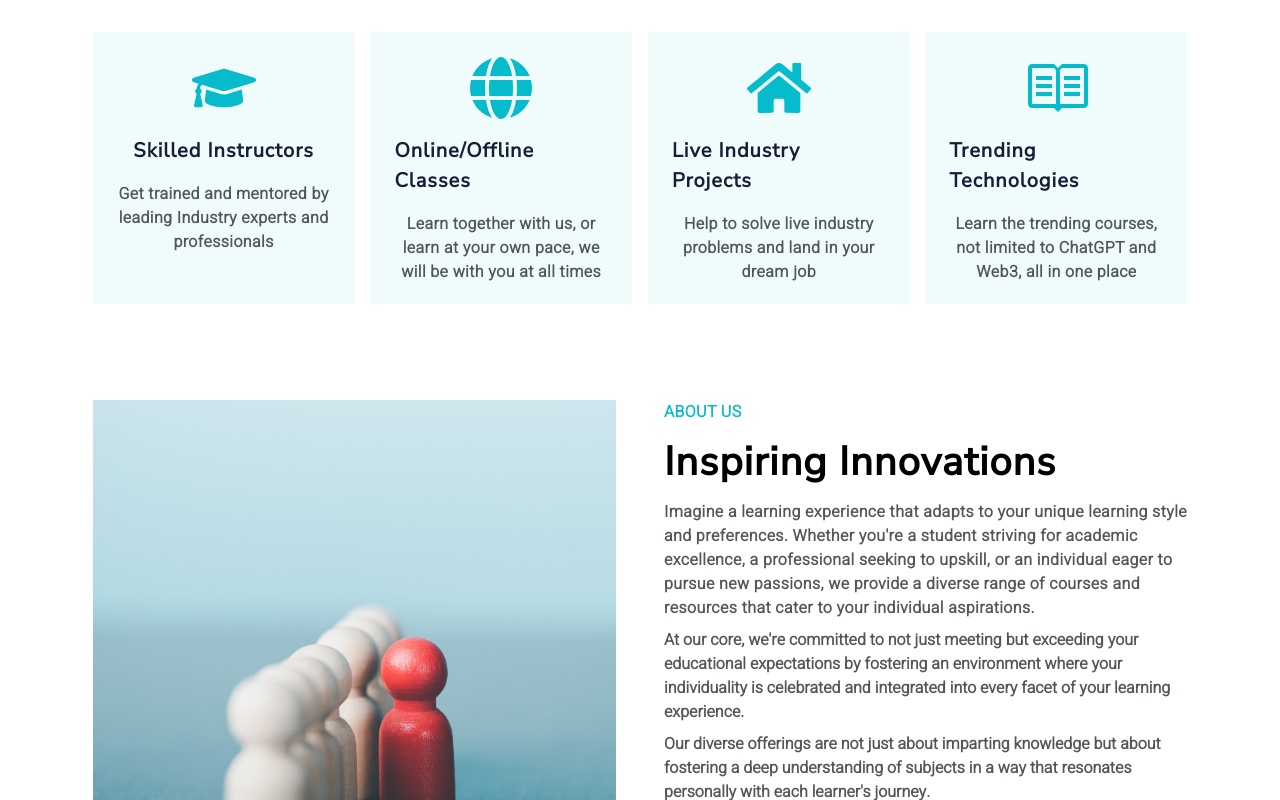
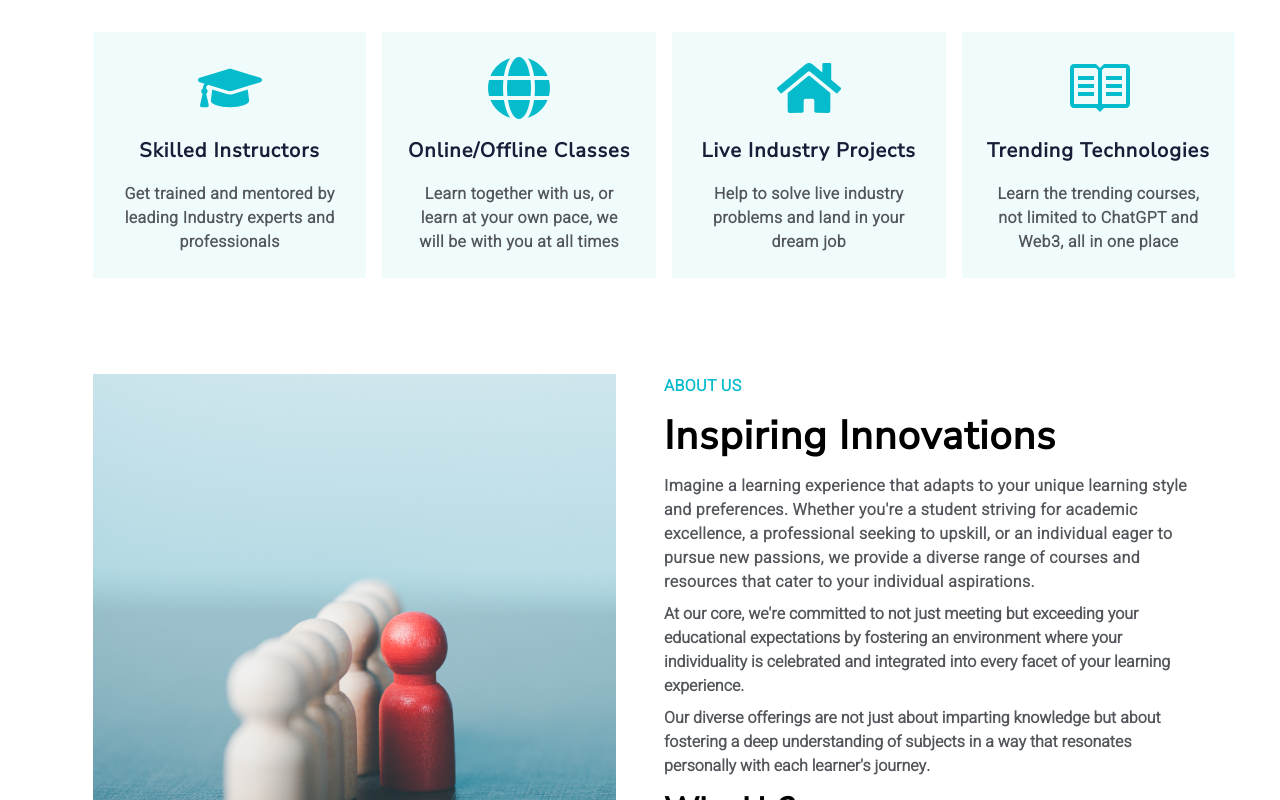
Before and after one commit to balavignesh111/saii-website, a React (Vite) app: page / in a window 1280 px wide. Shown: the top 800 px of the page. Built offline with nearby package versions, Linux system fonts and the light colour scheme.

Commit message:
responsive added for card components

```diff
--- a/src/components/home-page/about-us.component.jsx
+++ b/src/components/home-page/about-us.component.jsx
@@ -4,12 +4,12 @@ import { FaArrowRight } from "react-icons/fa";
 const About = () => {
   return (
     <div className="w-[90%] flex flex-col justify-between items-start gap-12 sm:flex-row sm:justify-between mt-8">
-      <div className="w-[50%]">
-        <img src={aboutImage} alt="about_image" className="w-100 h-100"/>
+      <div className="w-[100%] sm:w-[50%]">
+        <img src={aboutImage} alt="about_image" className="w-100 h-auto sm:h-100"/>
       </div>
       <div className="w-[50%] h-[100%] flex flex-col justify-between items-start gap-2">
-        <h6 className="text-_blue font-semibold tracking-wide">ABOUT US</h6>
-        <h2 className="text-[2.5rem] font-semibold font-card-header tracking-wide">Inspiring Innovations</h2>
+        <h6 className="text-_blue font-semibold tracking-wide text-[1rem]">ABOUT US</h6>
+        <h2 className="text-[calc(1.375rem + 1.5vw)] lg:text-[2.5rem] font-semibold font-card-header tracking-wide">Inspiring Innovations</h2>
         <p className="text-light_grey font-semibold tracking-wide">Imagine a learning experience that adapts to your unique learning style and preferences. Whether you're a student striving for academic excellence, a professional seeking to upskill, or an individual eager to pursue new passions, we provide a diverse range of courses and resources that cater to your individual aspirations.</p>
         <p className="text-light_grey font-semibold">At our core, we're committed to not just meeting but exceeding your educational expectations by fostering an environment where your individuality is celebrated and integrated into every facet of your learning experience. </p>
         <p className="text-light_grey font-semibold">Our diverse offerings are not just about imparting knowledge but about fostering a deep understanding of subjects in a way that resonates personally with each learner's journey.  </p>
--- a/src/components/home-page/card.component.jsx
+++ b/src/components/home-page/card.component.jsx
@@ -4,37 +4,37 @@ import "../../index.css"
 
 const Card =()=>{
   return(
-    <div className="w-[90%] flex flex-col justify-between items-center gap-4 sm:flex-row sm:justify-between">
+    <div className="w-[90%] flex flex-col justify-between items-center gap-4 sm:flex sm:flex-row sm:justify-center sm:items-stretch sm:flex-wrap lg:flex-row lg:justify-between lg:items-stretch lg:flex-nowrap">
 
-      <div className="w-full sm:w-[17.5rem] h-[17rem] flex flex-col justify-start items-center gap-4 bg-[#f0fbfc] p-[1.5rem] hover:bg-[#06bbcc] group hover:text-white hover:translate-y-[-1rem] transition-all duration-500 ease-in-out">
+      <div className="max-w-[70%] sm:max-w-[40%] flex flex-col justify-start items-center gap-4 bg-[#f0fbfc] p-[1.5rem] hover:bg-[#06bbcc] group hover:text-white hover:translate-y-[-1rem] transition-all duration-500 ease-in-out lg:min-w-[25%]">
       <div className="text-[4rem] text-[#06bbcc] group-hover:text-white">
         <FaGraduationCap />
       </div>
-      <h5 className="text-[#181d38] font-[800] text-[1.25rem] tracking-wider font-card-header group-hover:text-white">Skilled Instructors</h5>
+      <h5 className="text-[#181d38] text-center font-[800] text-[1.25rem] tracking-wider font-card-header group-hover:text-white md:max-h-[4rem]">Skilled Instructors</h5>
       <p className="text-[#52565B] text-center font-bold -tracking-tight group-hover:text-white">Get trained and mentored by leading Industry experts and professionals</p>
       </div>
 
-      <div className="w-full sm:w-[17.5rem] h-[17rem] flex flex-col justify-start items-center gap-4 bg-[#f0fbfc] p-[1.5rem] hover:bg-[#06bbcc] group hover:text-white hover:translate-y-[-1rem] transition-all duration-500 ease-in-out">
+      <div className="max-w-[70%] sm:max-w-[40%] flex flex-col justify-start items-center gap-4 bg-[#f0fbfc] p-[1.5rem] hover:bg-[#06bbcc] group hover:text-white hover:translate-y-[-1rem] transition-all duration-500 ease-in-out lg:min-w-[25%]">
       <div className="text-[4rem] text-[#06bbcc] group-hover:text-white">
         <FaGlobe />
       </div>
-      <h5 className="text-[#181d38] font-[800] text-[1.25rem] tracking-wider font-card-header group-hover:text-white">Online/Offline Classes</h5>
+      <h5 className="text-[#181d38] text-center font-[800] text-[1.25rem] tracking-wider font-card-header group-hover:text-white">Online/Offline Classes</h5>
       <p className="text-[#52565B] text-center font-bold -tracking-tight group-hover:text-white">Learn together with us, or learn at your own pace, we will be with you at all times</p>
       </div>
 
-      <div className="w-full sm:w-[17.5rem] h-[17rem] flex flex-col justify-start items-center gap-4 bg-[#f0fbfc] p-[1.5rem] hover:bg-[#06bbcc] group hover:text-white hover:translate-y-[-1rem] transition-all duration-500 ease-in-out">
+      <div className="max-w-[70%] sm:max-w-[40%] flex flex-col justify-start items-center gap-4 bg-[#f0fbfc] p-[1.5rem] hover:bg-[#06bbcc] group hover:text-white hover:translate-y-[-1rem] transition-all duration-500 ease-in-out lg:min-w-[25%]">
       <div className="text-[4rem] text-[#06bbcc] group-hover:text-white">
         <FaHome />
       </div>
-      <h5 className="text-[#181d38] font-[800] text-[1.25rem] tracking-wider font-card-header group-hover:text-white">Live Industry Projects</h5>
+      <h5 className="text-[#181d38] text-center font-[800] text-[1.25rem] tracking-wider font-card-header group-hover:text-white">Live Industry Projects</h5>
       <p className="text-[#52565B] text-center font-bold -tracking-tight group-hover:text-white">Help to solve live industry problems and land in your dream job</p>
       </div>
 
-      <div className="w-full sm:w-[17.5rem] h-[17rem] flex flex-col justify-start items-center gap-4 bg-[#f0fbfc] p-[1.5rem] hover:bg-[#06bbcc] group hover:text-white hover:translate-y-[-1rem] transition-all duration-500 ease-in-out">
+      <div className="max-w-[70%] sm:max-w-[40%] flex flex-col justify-start items-center gap-4 bg-[#f0fbfc] p-[1.5rem] hover:bg-[#06bbcc] group hover:text-white hover:translate-y-[-1rem] transition-all duration-500 ease-in-out lg:min-w-[25%]">
       <div className="text-[4rem] text-[#06bbcc] group-hover:text-white">
         <GoBook />
       </div>
-      <h5 className="text-[#181d38] font-[800] text-[1.25rem] tracking-wider font-card-header group-hover:text-white">Trending Technologies
+      <h5 className="text-[#181d38] text-center font-[800] text-[1.25rem] tracking-wider font-card-header group-hover:text-white">Trending Technologies
 </h5>
       <p className="text-[#52565B] text-center font-bold -tracking-tight group-hover:text-white">Learn the trending courses, not limited to ChatGPT and Web3, all in one place</p>
       </div>
```
Also changed, not shown: src/App.jsx (line endings or trailing spaces).
